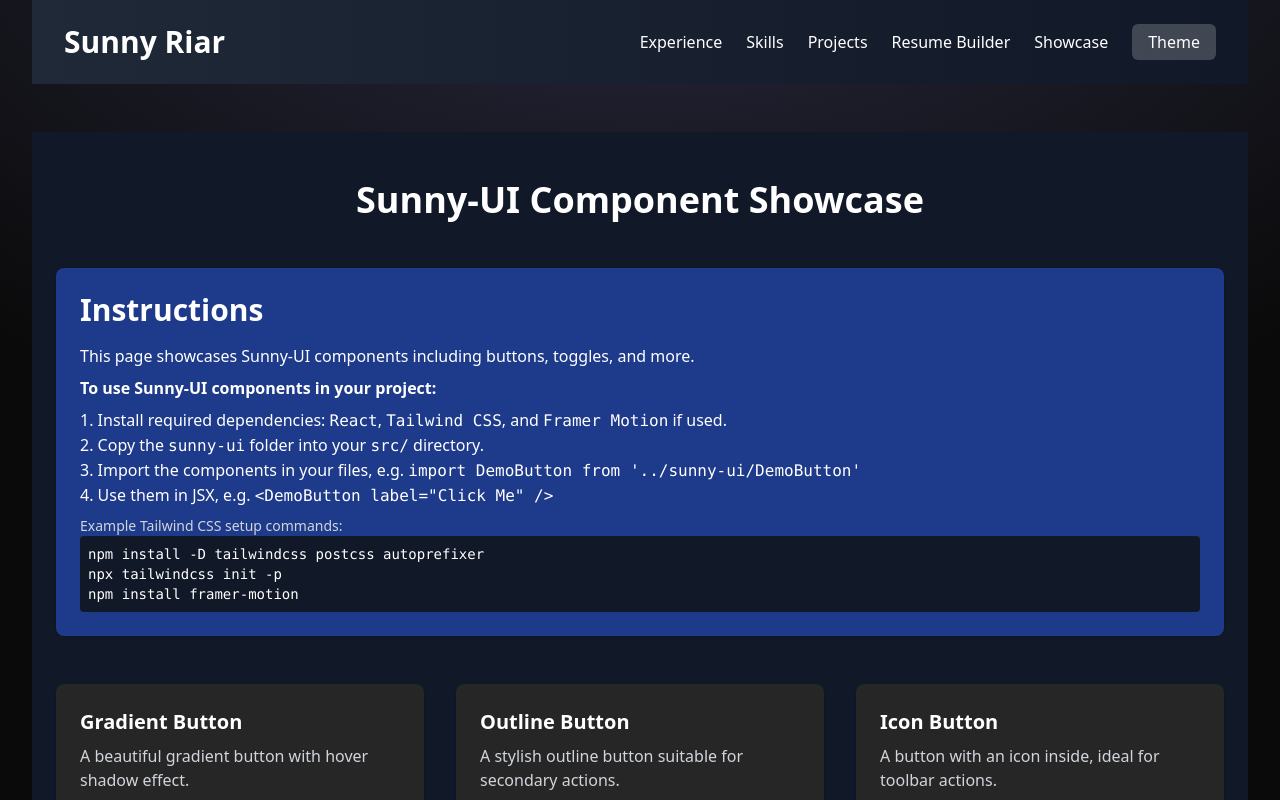
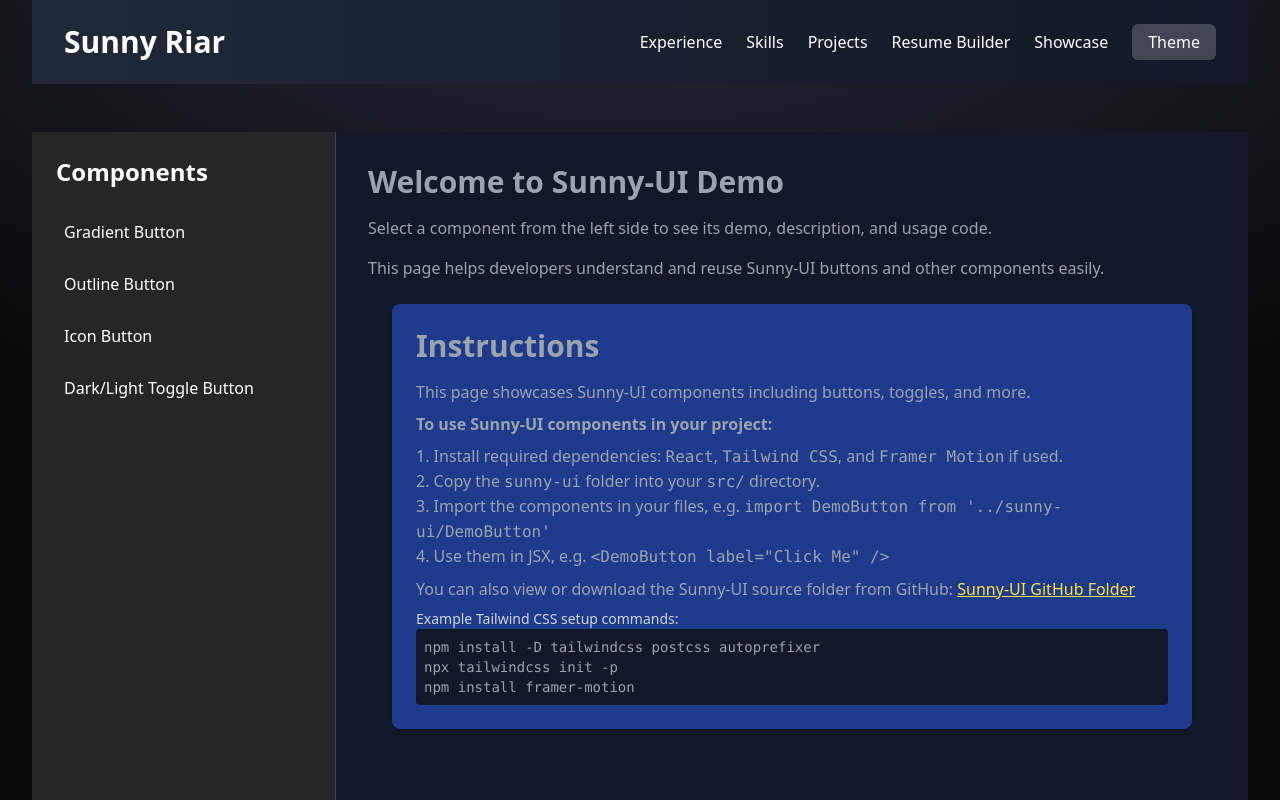
Before and after one commit to CraziestAnimeLover/Portpolio-React-, a React (Vite) app: page /showcase in a window 1280 px wide. Shown: the top 800 px of the page. Built offline with nearby package versions, Linux system fonts and the light colour scheme.

Commit message:
add  components

```diff
--- a/src/pages/Buttonstyle/ComponentsPage.jsx
+++ b/src/pages/Buttonstyle/ComponentsPage.jsx
@@ -1,33 +1,137 @@
-import React from "react";
-import ComponentCard from "./ComponentCard";
+import React, { useState } from "react";
 import { componentList } from "./componentList";
 
 const ComponentsPage = () => {
+  const [selectedIndex, setSelectedIndex] = useState(null);
+
+  const selectedComponent =
+    selectedIndex !== null ? componentList[selectedIndex] : null;
+
   return (
-    <div className="min-h-screen bg-gray-900 text-white px-6 py-12">
-      {/* Page Title */}
-      <h1 className="text-4xl font-bold text-center mb-12">
-        Sunny-UI Component Showcase
-      </h1>
-
+    <div className="min-h-screen bg-gray-900 text-white flex flex-col">
       {/* Instructions */}
-      <div className="bg-blue-900 p-6 rounded-lg mb-12 shadow">
+      {/* <div className="bg-blue-900 p-6 rounded-lg mb-6 shadow mx-6 mt-6">
         <h2 className="text-3xl font-bold mb-4">Instructions</h2>
         <p className="mb-2">
-          This page showcases Sunny-UI components including buttons, toggles, and more.
+          This page showcases Sunny-UI components including buttons, toggles, and
+          more.
         </p>
         <p className="mb-2">
           <strong>To use Sunny-UI components in your project:</strong>
         </p>
         <ol className="list-decimal list-inside mb-2">
-          <li>Install required dependencies: <code>React</code>, <code>Tailwind CSS</code>, and <code>Framer Motion</code> if used.</li>
+          <li>
+            Install required dependencies: <code>React</code>,{" "}
+            <code>Tailwind CSS</code>, and <code>Framer Motion</code> if used.
+          </li>
           <li>Copy the <code>sunny-ui</code> folder into your <code>src/</code> directory.</li>
-          <li>Import the components in your files, e.g. <code>import DemoButton from '../sunny-ui/DemoButton'</code></li>
+          <li>
+            Import the components in your files, e.g.{" "}
+            <code>import DemoButton from '../sunny-ui/DemoButton'</code>
+          </li>
           <li>Use them in JSX, e.g. <code>&lt;DemoButton label="Click Me" /&gt;</code></li>
         </ol>
-        <p className="text-sm text-gray-300">
-          Example Tailwind CSS setup commands:
+        <p className="mb-2">
+          You can also view or download the Sunny-UI source folder from GitHub:{" "}
+          <a
+            href="https://github.com/CraziestAnimeLover/Portpolio-React-/tree/main/src/pages/Buttonstyle/sunny-ui"
+            target="_blank"
+            rel="noopener noreferrer"
+            className="text-yellow-300 underline"
+          >
+            Sunny-UI GitHub Folder
+          </a>
         </p>
+        <p className="text-sm text-gray-300">Example Tailwind CSS setup commands:</p>
+        <pre className="bg-gray-900 p-2 rounded text-sm">
+          <code>
+            npm install -D tailwindcss postcss autoprefixer{"\n"}
+            npx tailwindcss init -p{"\n"}
+            npm install framer-motion
+          </code>
+        </pre>
+      </div> */}
+
+      <div className="flex flex-1">
+        {/* Left Side - Component List */}
+        <div className="w-1/4 bg-neutral-800 p-6 border-r border-gray-700">
+          <h2 className="text-2xl font-bold mb-6">Components</h2>
+          <ul className="space-y-3">
+            {componentList.map((comp, index) => (
+              <li
+                key={index}
+                onClick={() => setSelectedIndex(index)}
+                className={`cursor-pointer p-2 rounded hover:bg-gray-700 transition ${
+                  selectedIndex === index ? "bg-gray-700" : ""
+                }`}
+              >
+                {comp.title}
+              </li>
+            ))}
+          </ul>
+        </div>
+
+        {/* Right Side - Demo & Info */}
+        <div className="w-3/4 p-8 overflow-y-auto">
+          {selectedComponent ? (
+            <div className="space-y-6">
+              <h1 className="text-3xl font-bold">{selectedComponent.title}</h1>
+              <p className="text-gray-300">{selectedComponent.description}</p>
+
+              {/* Live Demo */}
+              <div className="mt-4">{selectedComponent.component}</div>
+
+              {/* Code Snippet */}
+              {selectedComponent.code && (
+                <pre className="bg-gray-800 p-4 rounded overflow-x-auto text-sm">
+                  <code>{selectedComponent.code}</code>
+                </pre>
+              )}
+            </div>
+          ) : (
+            <div className="text-gray-400">
+              <h1 className="text-3xl font-bold mb-4">Welcome to Sunny-UI Demo</h1>
+              <p>
+                Select a component from the left side to see its demo, description,
+                and usage code.
+              </p>
+              <p className="mt-4">
+                This page helps developers understand and reuse Sunny-UI buttons
+                and other components easily.
+              </p>
+              <div className="bg-blue-900 p-6 rounded-lg mb-6 shadow mx-6 mt-6">
+        <h2 className="text-3xl font-bold mb-4">Instructions</h2>
+        <p className="mb-2">
+          This page showcases Sunny-UI components including buttons, toggles, and
+          more.
+        </p>
+        <p className="mb-2">
+          <strong>To use Sunny-UI components in your project:</strong>
+        </p>
+        <ol className="list-decimal list-inside mb-2">
+          <li>
+            Install required dependencies: <code>React</code>,{" "}
+            <code>Tailwind CSS</code>, and <code>Framer Motion</code> if used.
+          </li>
+          <li>Copy the <code>sunny-ui</code> folder into your <code>src/</code> directory.</li>
+          <li>
+            Import the components in your files, e.g.{" "}
+            <code>import DemoButton from '../sunny-ui/DemoButton'</code>
+          </li>
+          <li>Use them in JSX, e.g. <code>&lt;DemoButton label="Click Me" /&gt;</code></li>
+        </ol>
+        <p className="mb-2">
+          You can also view or download the Sunny-UI source folder from GitHub:{" "}
+          <a
+            href="https://github.com/CraziestAnimeLover/Portpolio-React-/tree/main/src/pages/Buttonstyle/sunny-ui"
+            target="_blank"
+            rel="noopener noreferrer"
+            className="text-yellow-300 underline"
+          >
+            Sunny-UI GitHub Folder
+          </a>
+        </p>
+        <p className="text-sm text-gray-300">Example Tailwind CSS setup commands:</p>
         <pre className="bg-gray-900 p-2 rounded text-sm">
           <code>
             npm install -D tailwindcss postcss autoprefixer{"\n"}
@@ -36,18 +140,9 @@
           </code>
         </pre>
       </div>
-
-      {/* Component Cards Grid */}
-      <div className="grid gap-8 sm:grid-cols-1 md:grid-cols-2 xl:grid-cols-3">
-        {componentList.map((item, index) => (
-          <ComponentCard
-            key={index}
-            title={item.title}
-            description={item.description}
-            demoComponent={item.component}
-            codeString={item.code}
-          />
-        ))}
+            </div>
+          )}
+        </div>
       </div>
     </div>
   );
```
